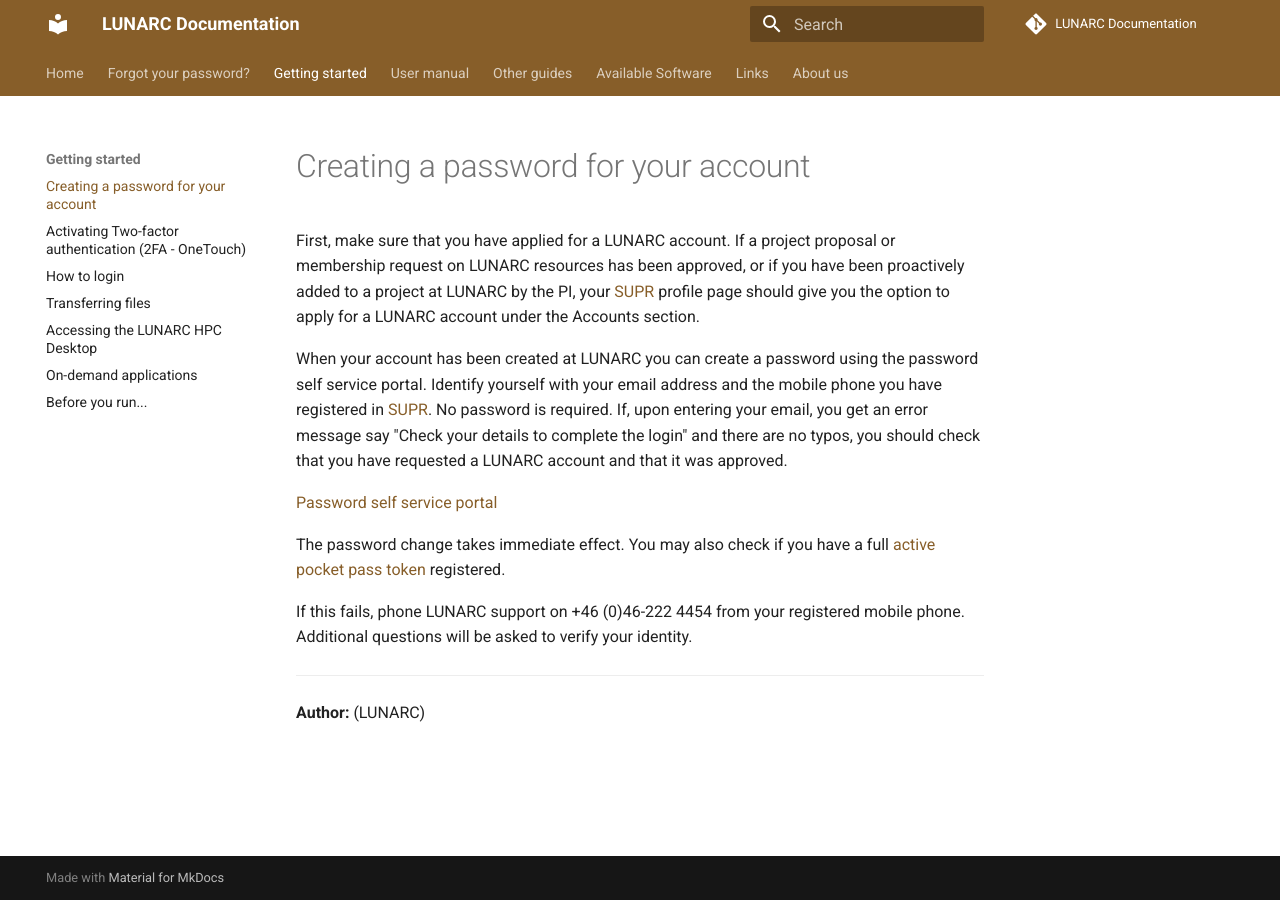
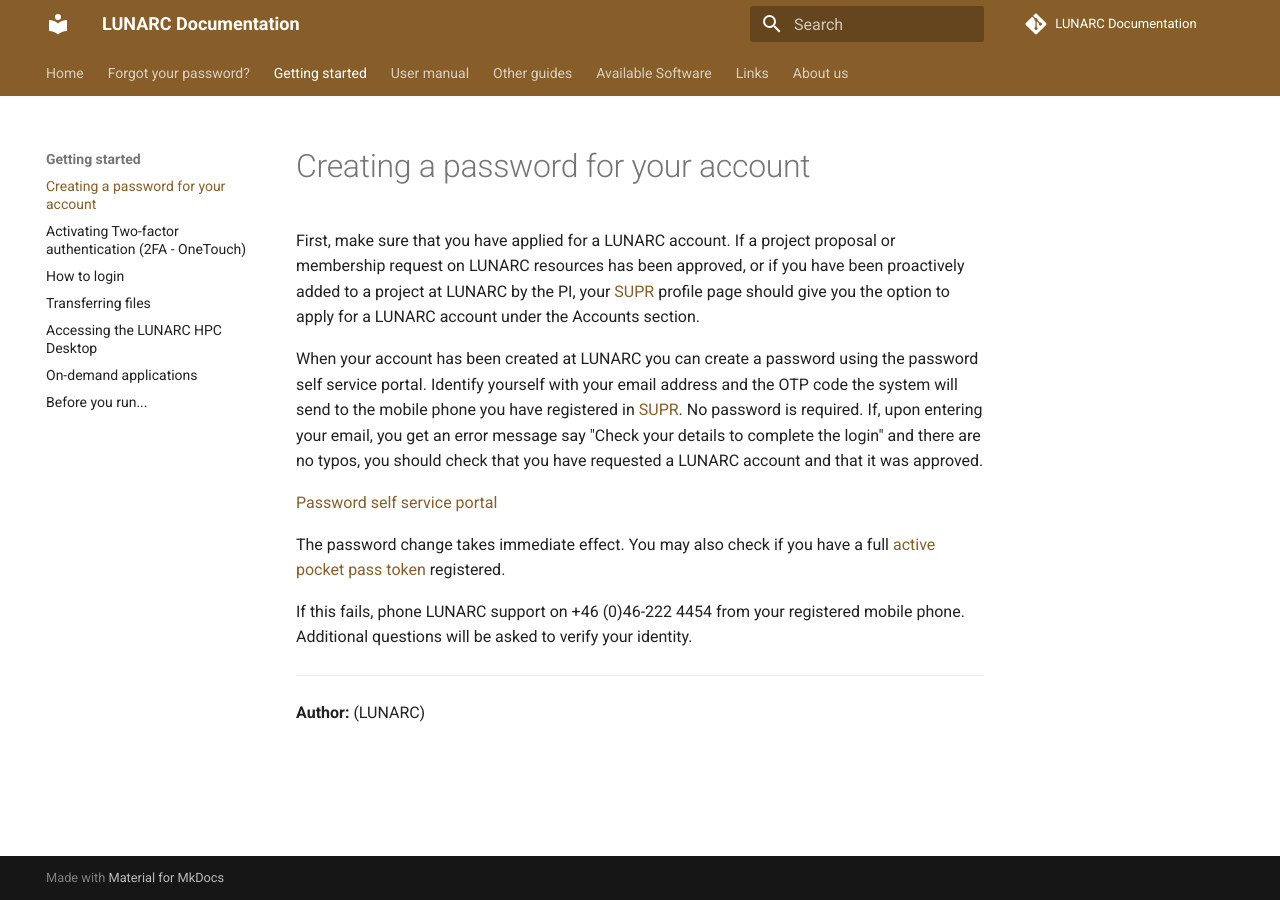
Before and after one commit to lunarc/lunarc_docs, an MkDocs documentation site: the page built from docs/getting_started/login_password.md, in a window 1280 px wide. Built offline with MkDocs 1.6.1 and Material for MkDocs 9.7.7, drawn with Linux system fonts in a browser that asks for light colours; comment, search, counter and statistics services are not loaded.

Commit message:
Clarified OTP for the password portal

```diff
--- a/docs/getting_started/login_password.md
+++ b/docs/getting_started/login_password.md
@@ -2,7 +2,7 @@
 
 First, make sure that you have applied for a LUNARC account. If a project proposal or membership request on LUNARC resources has been approved, or if you have been proactively added to a project at LUNARC by the PI, your [SUPR](https://supr.naiss.se/person/) profile page should give you the option to apply for a LUNARC account under the Accounts section.
 
-When your account has been created at LUNARC you can create a password using the password self service portal. Identify yourself with your email address and the mobile phone you have registered in [SUPR](https://supr.naiss.se/person/). No password is required. If, upon entering your email, you get an error message say "Check your details to complete the login" and there are no typos, you should check that you have requested a LUNARC account and that it was approved.
+When your account has been created at LUNARC you can create a password using the password self service portal. Identify yourself with your email address and the OTP code the system will send to the mobile phone you have registered in [SUPR](https://supr.naiss.se/person/). No password is required. If, upon entering your email, you get an error message say "Check your details to complete the login" and there are no typos, you should check that you have requested a LUNARC account and that it was approved.
 
 [Password self service portal](https://phenix3.lunarc.lu.se/pss)
 
```
Also changed, not shown: other parts of docs/getting_started/login_password.md (+1 -1 lines).
